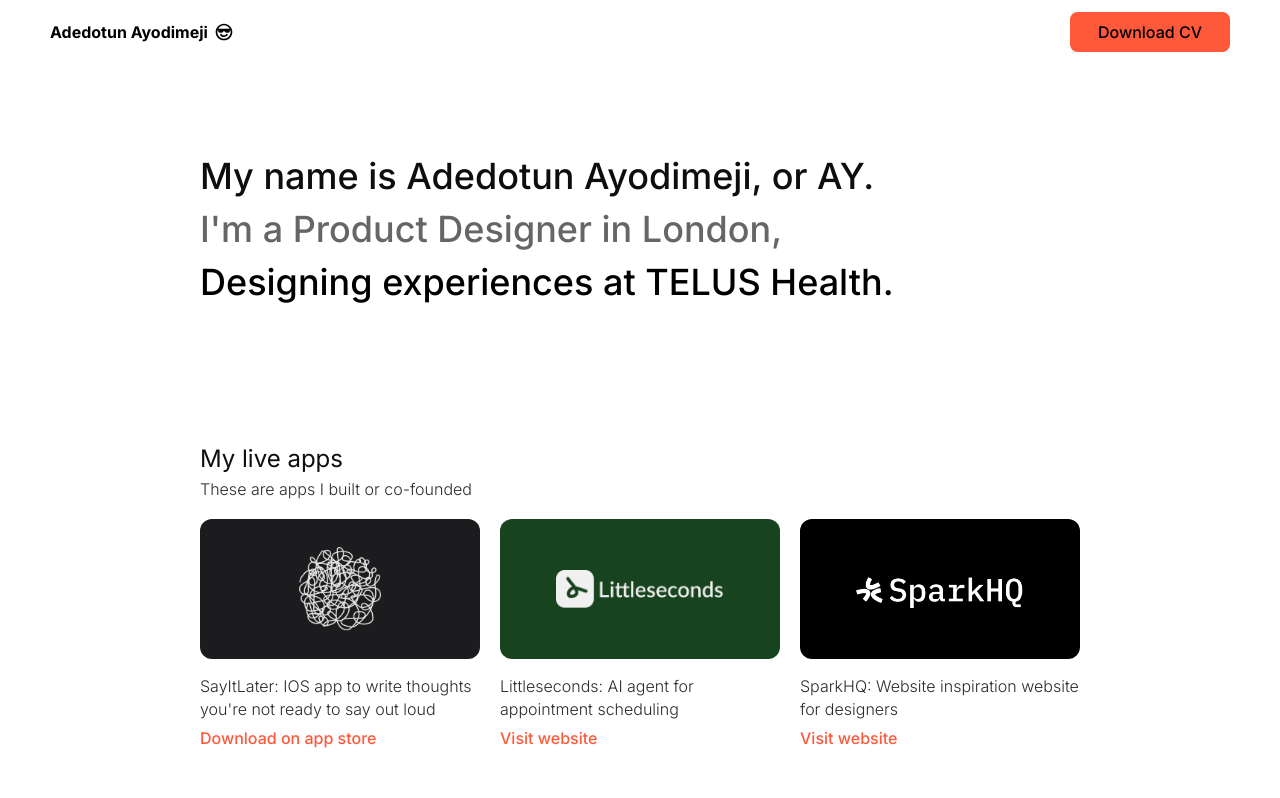
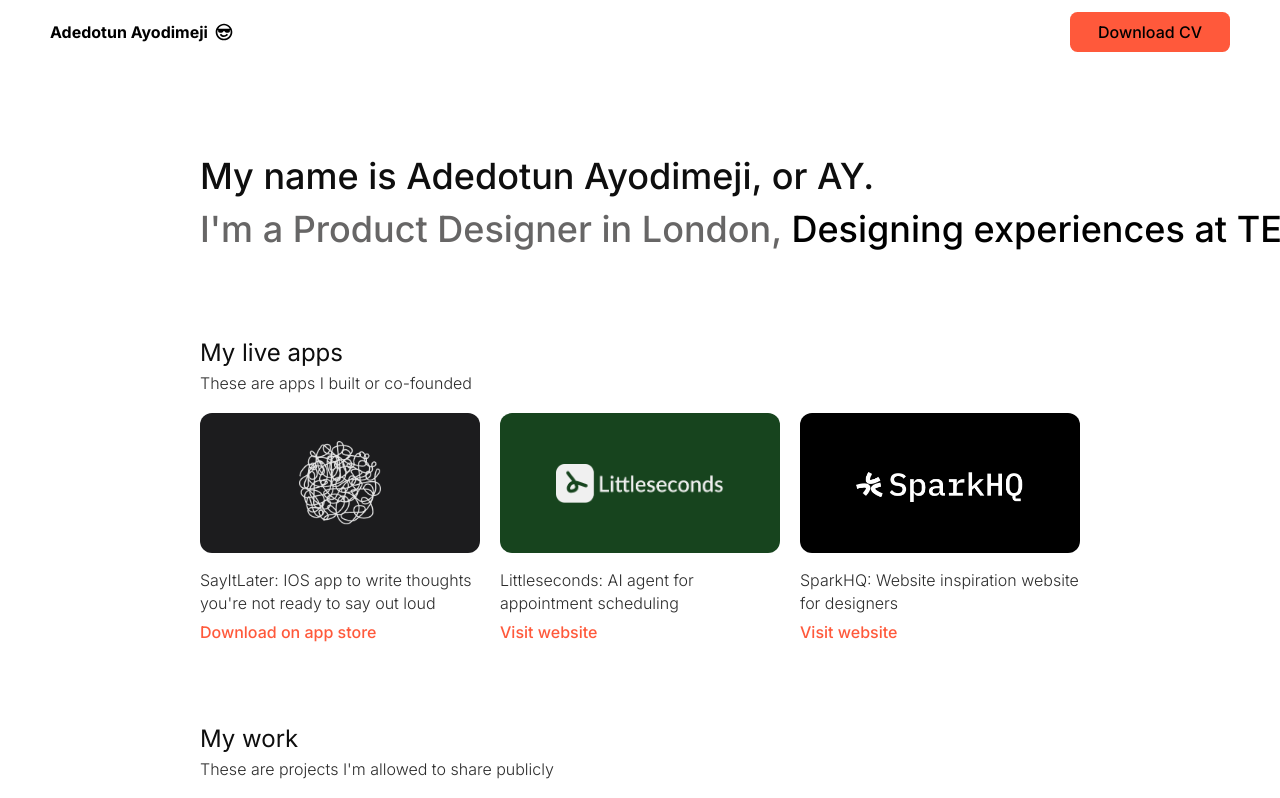
Before and after one commit to throve/dotun, a Next.js app: page / in a window 1280 px wide. Shown: the top 798 px of the page. Built offline with nearby package versions, Linux system fonts and the light colour scheme.

Commit message:
Prevent cursor from wrapping to new line - keep cursor after fullstop on same line

```diff
--- a/app/globals.scss
+++ b/app/globals.scss
@@ -460,14 +460,17 @@
     .hero-location {
       color: #676666;
       display: inline-block;
+      white-space: nowrap;
     }
 
     .hero-location-text {
       color: #676666;
+      white-space: nowrap;
     }
 
     .hero-location-black {
       color: #000;
+      white-space: nowrap;
     }
 
     .typing-cursor {
@@ -475,6 +478,7 @@
       color: #676666;
       font-weight: 400;
       margin-left: 2px;
+      white-space: nowrap;
       animation: blink 1s infinite;
     }
 
--- a/components/Hero/index.jsx
+++ b/components/Hero/index.jsx
@@ -73,8 +73,8 @@
     <div className="hero" >
         <p className="hero-intro">
           My name is Adedotun Ayodimeji, or AY.<br />
-          <span className="hero-location">
-            <span ref={typingTextRef}></span>
+          <span className="hero-location" style={{ whiteSpace: 'nowrap' }}>
+            <span ref={typingTextRef} style={{ whiteSpace: 'nowrap' }}></span>
             <span ref={cursorRef} className="typing-cursor">|</span>
           </span>
         </p>
```
